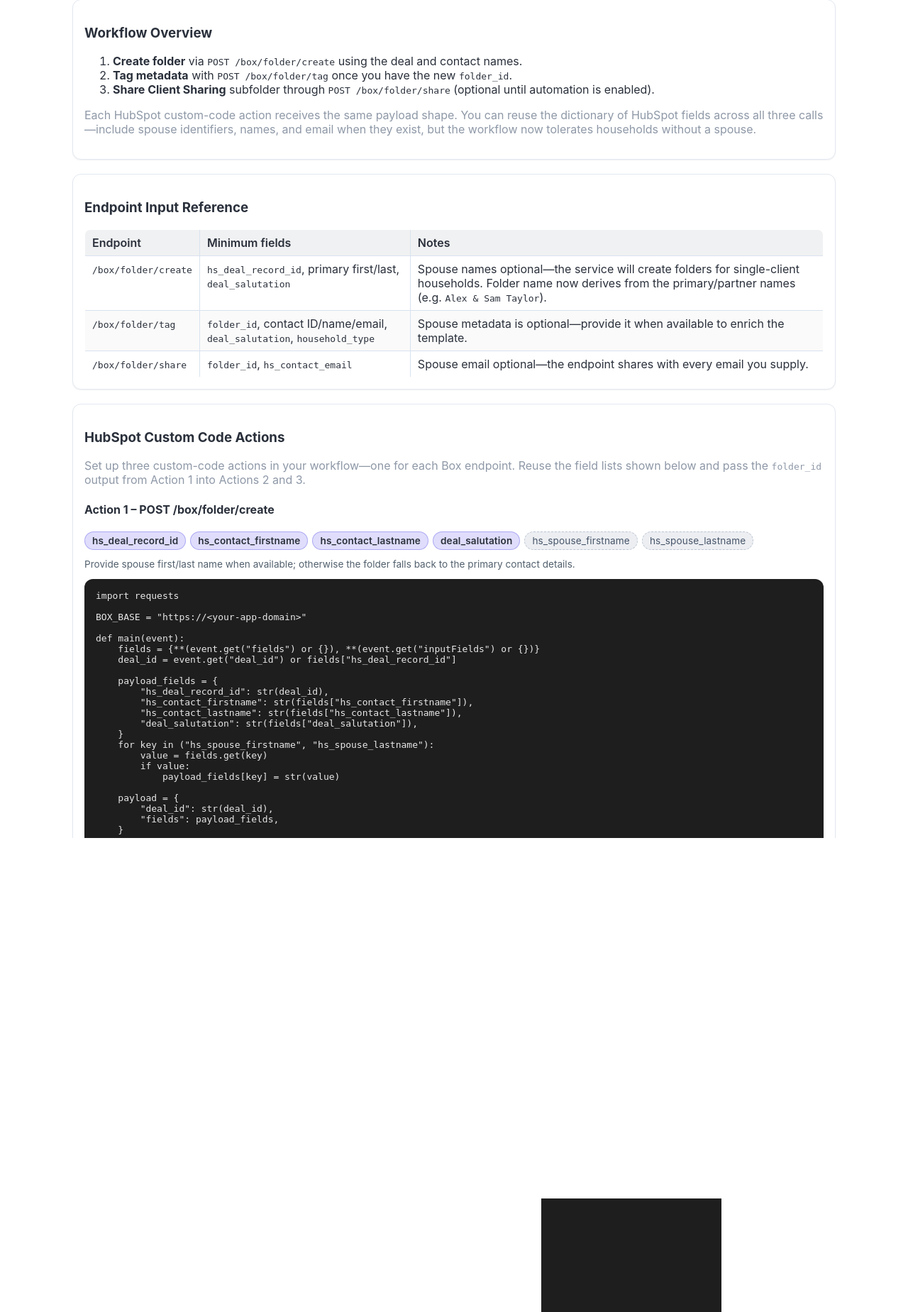
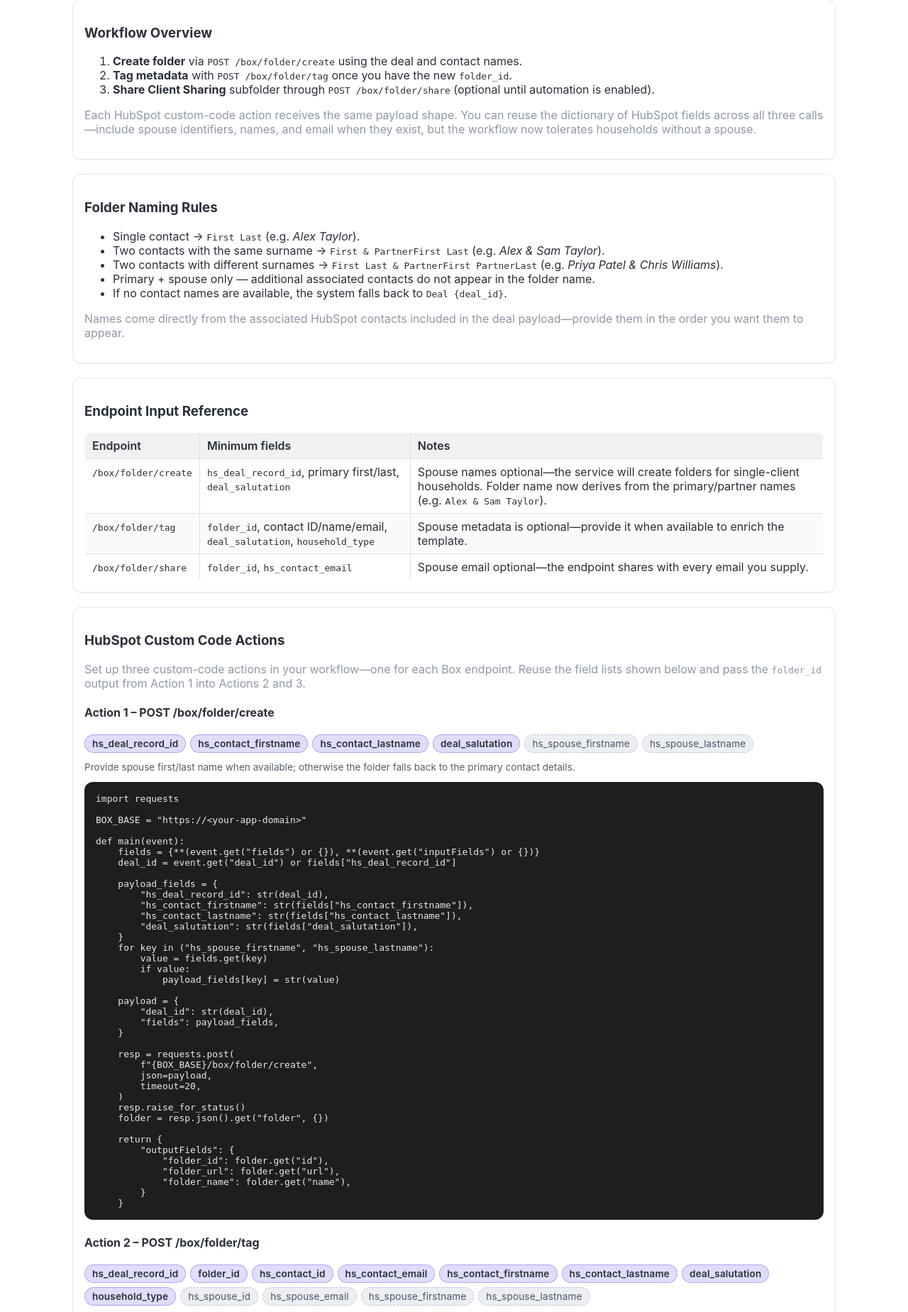
Before and after one commit to Pivot-Wealth-Digital/adviser_allocation, a Flask app: page /workflows/box-details in a window 1280 px wide. Shown: the part 90-1939 px from the top of the page at 71% size. Run offline with Flask 3, Linux system fonts and the light colour scheme; the visitor is signed in with stand-in values (Sample User, id 1).

Commit message:
Restrict folder naming to primary and spouse contacts

```diff
--- a/templates/workflows_box_details.html
+++ b/templates/workflows_box_details.html
@@ -21,6 +21,18 @@
     <li><strong>Share Client Sharing</strong> subfolder through <code>POST /box/folder/share</code> (optional until automation is enabled).</li>
   </ol>
   <p class="muted">Each HubSpot custom-code action receives the same payload shape. You can reuse the dictionary of HubSpot fields across all three calls—include spouse identifiers, names, and email when they exist, but the workflow now tolerates households without a spouse.</p>
+</div>
+
+<div class="card">
+  <h3>Folder Naming Rules</h3>
+  <ul>
+    <li>Single contact → <code>First Last</code> (e.g. <em>Alex Taylor</em>).</li>
+    <li>Two contacts with the same surname → <code>First &amp; PartnerFirst Last</code> (e.g. <em>Alex &amp; Sam Taylor</em>).</li>
+    <li>Two contacts with different surnames → <code>First Last &amp; PartnerFirst PartnerLast</code> (e.g. <em>Priya Patel &amp; Chris Williams</em>).</li>
+    <li>Primary + spouse only — additional associated contacts do not appear in the folder name.</li>
+    <li>If no contact names are available, the system falls back to <code>Deal {deal_id}</code>.</li>
+  </ul>
+  <p class="muted">Names come directly from the associated HubSpot contacts included in the deal payload—provide them in the order you want them to appear.</p>
 </div>
 
 <div class="card">
```
Also changed, not shown: services/box_folder_service.py (+0 -9 lines).
